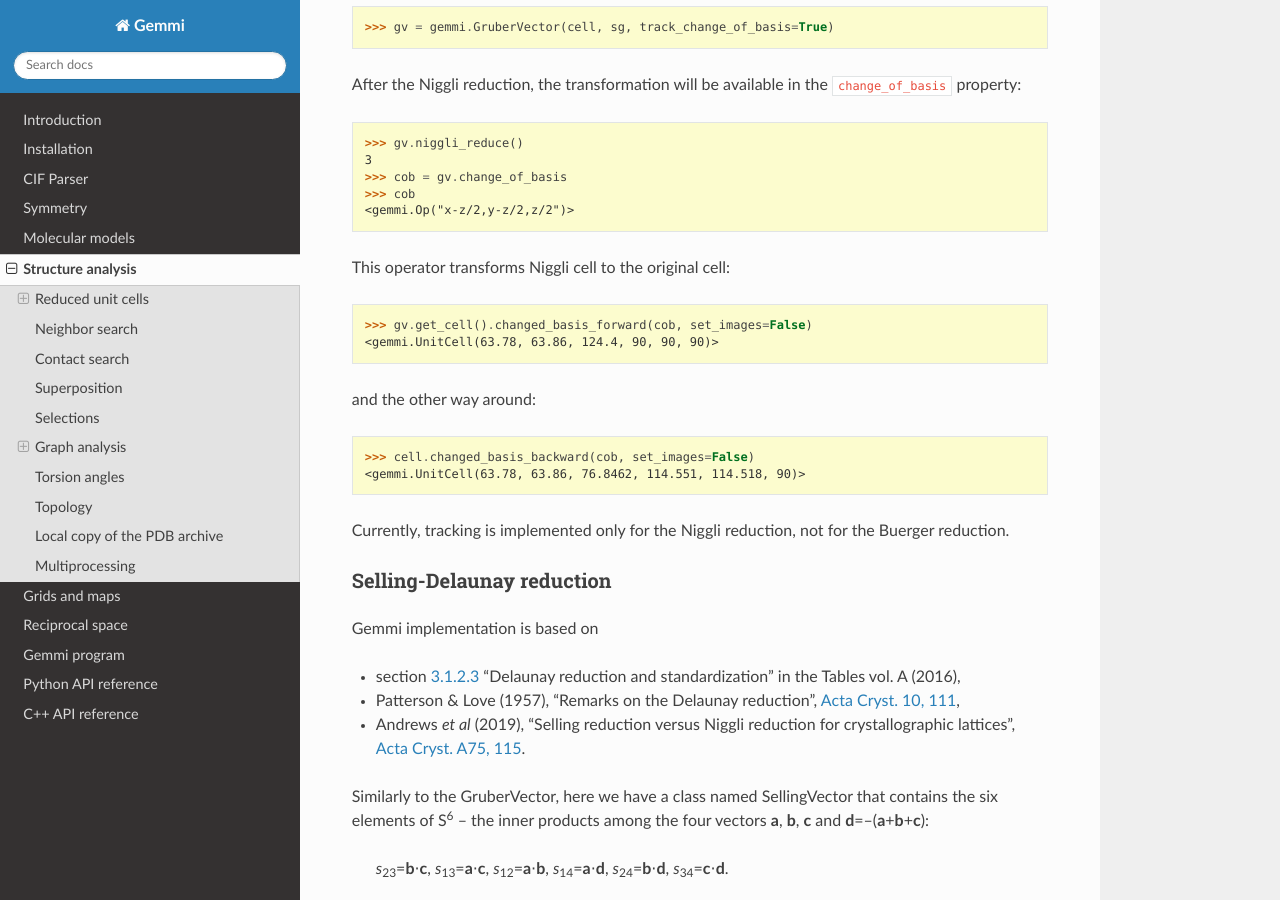
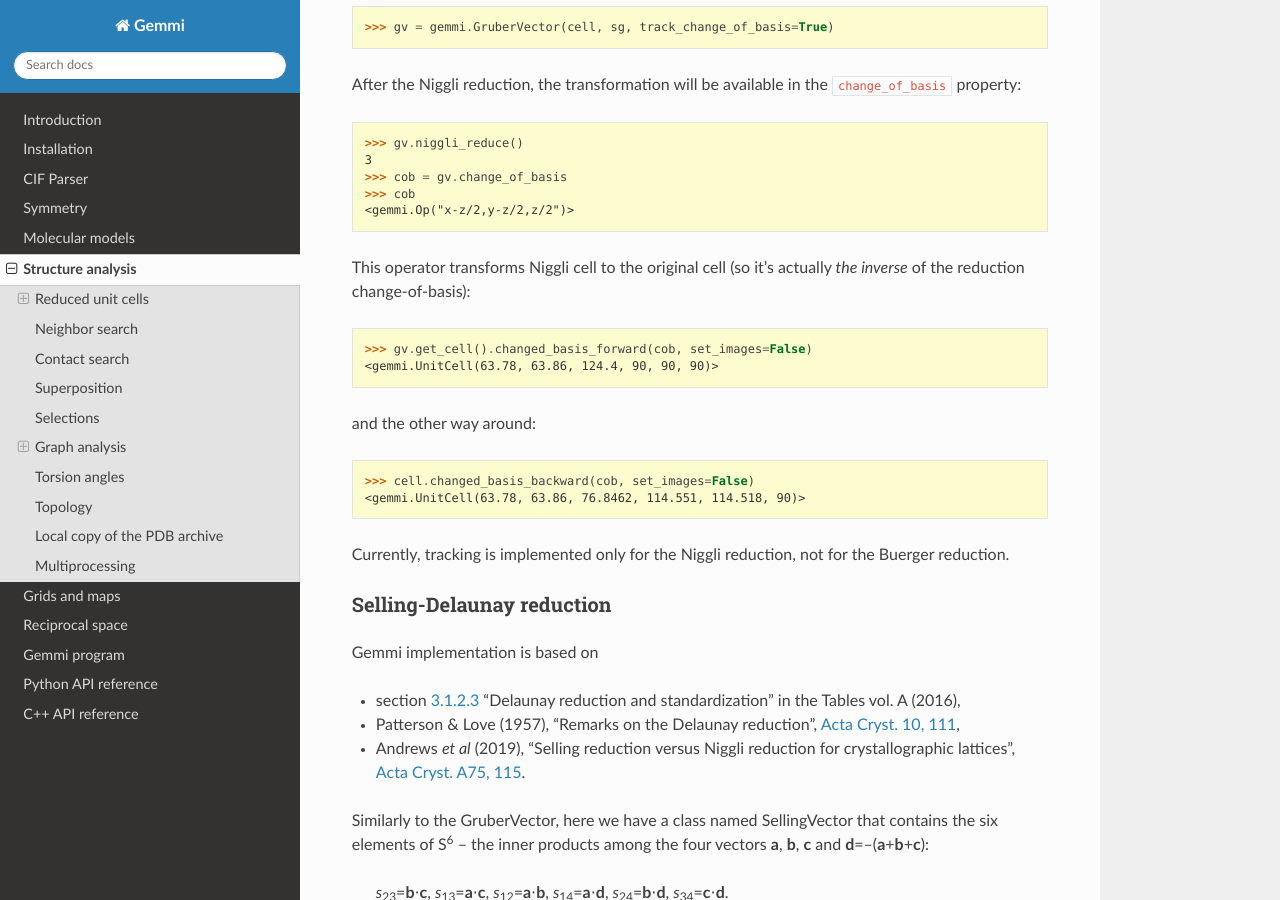
Before and after one commit to project-gemmi/gemmi, a Sphinx documentation site: the page built from docs/analysis.rst, in a window 1280 px wide and 900 px high, scrolled down 3286 px. Built offline with Sphinx 7.4.7 and the Read the Docs theme 2.0.0, drawn with Linux system fonts in a browser that asks for light colours.

Commit message:
edit docs

```diff
--- a/docs/analysis.rst
+++ b/docs/analysis.rst
@@ -201,7 +201,8 @@ in the ``change_of_basis`` property:
   >>> cob
   <gemmi.Op("x-z/2,y-z/2,z/2")>
 
-This operator transforms Niggli cell to the original cell:
+This operator transforms Niggli cell to the original cell
+(so it's actually *the inverse* of the reduction change-of-basis):
 
 .. doctest::
 
--- a/docs/mol.rst
+++ b/docs/mol.rst
@@ -98,7 +98,7 @@ together with the unit cell and symmetry.
     'F -4 3 m'
     >>> SiC.find_spacegroup()  # based on spacegroup_hm
     <gemmi.SpaceGroup("F -4 3 m")>
-    >>> SiC.sites
+    >>> list(SiC.sites)
     [<gemmi.SmallStructure.Site Si1>, <gemmi.SmallStructure.Site C1>]
     >>> len(SiC.get_all_unit_cell_sites())
     8
```
